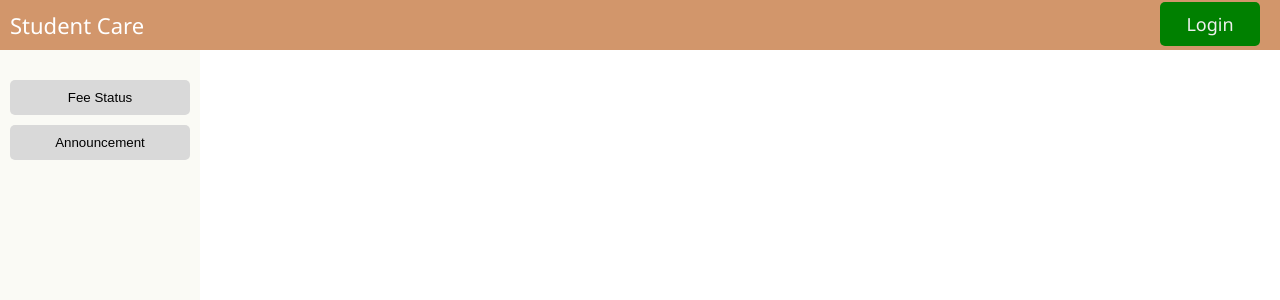
After one commit to bishaldan/FYP_Project, a Django app: page /chatbot_student/ in a window 1280 px wide. The commit adds this page. Shown: the top 300 px of the page. Run offline with Django 5.2, Linux system fonts and the light colour scheme.

Commit message:
some changes of the datasheet

```diff
--- /dev/null
+++ b/development/base/templates/base/chatbot_student.html
@@ -0,0 +1,138 @@
+<!DOCTYPE html>
+<html lang="en">
+<head>
+    <meta charset="UTF-8">
+    <meta name="viewport" content="width=device-width, initial-scale=1.0">
+    <title>Home</title>
+    <style>
+        * {
+            box-sizing: border-box;
+        }
+
+        body {
+            margin: 0;
+            font-family: 'Segoe UI', Tahoma, Geneva, Verdana, sans-serif;
+        }
+
+        .nav {
+            height: 50px;
+            width: 100%;
+            background-color: #D2966B;
+            position: relative;
+        }
+
+        .nav > .nav-header {
+            display: inline;
+        }
+
+        .nav > .nav-header > .nav-title {
+            display: inline-block;
+            font-size: 22px;
+            color: #fff;
+            padding: 10px;
+        }
+
+        .nav > .nav-btn {
+            display: none;
+        }
+
+        .nav > .nav-links {
+            display: inline;
+            float: right;
+            font-size: 18px;
+        }
+
+        .nav > .nav-links > a {
+            display: inline-block;
+            padding: 13px 10px;
+            text-decoration: none;
+            color: #efefef;
+        }
+
+        .nav > .nav-links > a:hover {
+            background-color: rgba(0, 0, 0, 0.3);
+        }
+
+        .nav > #nav-check {
+            display: none;
+        }
+
+        .login-button {
+            display: inline-block;
+            align-items: center;
+            justify-content: center;
+            text-align: center;
+            background-color: green;
+            color: white;
+            text-decoration: none;
+            border-radius: 5px;
+            margin-right: 20px;
+            line-height: 1;
+            margin-top: 2px;
+            width: 100px;
+        }
+
+        .vertical-div {
+            width: 200px;
+            height: 100%;
+            background-color: #FAFAF5;
+            position: fixed;
+            top: 50px;
+            left: 0;
+            padding-top: 20px;
+        }
+
+        .vertical-buttons {
+            display: flex;
+            flex-direction: column;
+            padding: 10px;
+        }
+
+        .vertical-buttons button {
+            margin-bottom: 10px;
+            padding: 10px;
+            width: 100%;
+            background-color: #D9D9D9;
+            border: none;
+            border-radius: 5px;
+            color: black;
+            text-align: center;
+            text-decoration: none;
+            cursor: pointer;
+        }
+
+        .vertical-buttons button:hover {
+            background-color: #C0C0C0;
+        }
+    </style>
+</head>
+<body>
+    <div class="nav">
+        <input type="checkbox" id="nav-check">
+        <div class="nav-header">
+            <div class="nav-title">
+                Student Care
+            </div>
+        </div>
+        <div class="nav-btn">
+            <label for="nav-check">
+                <span></span>
+                <span></span>
+                <span></span>
+            </label>
+        </div>
+
+        <div class="nav-links">
+            <a href="login.html" class="login-button">Login</a>
+        </div>
+    </div>
+
+    <!-- Vertical Div with Buttons -->
+    <div class="vertical-div">
+        <div class="vertical-buttons">
+            <button>Fee Status</button>
+            <button>Announcement</button>
+        </div>
+    </div>
+</body>
+</html>
--- a/development/base/templates/base/home.html
+++ b/development/base/templates/base/home.html
@@ -137,7 +137,7 @@
         </div>
 
         <div class="nav-links">
-            <a href="login.html" class="login-button">Login</a>
+            <a href="main_student.html" class="login-button">Home</a>
         </div>
     </div>
 </body>
--- a/development/base/templates/base/login.html
+++ b/development/base/templates/base/login.html
@@ -72,8 +72,8 @@
             <form method="post">
                 {% csrf_token %}
                 <div class="form-group">
-                    <label for="username">Username:</label>
-                    <input type="text" id="username" name="username" required>
+                    <label for="email">Email:</label>
+                    <input type="email" id="email" name="email" required>
                 </div>
                 <div class="form-group">
                     <label for="password">Password:</label>
--- a/development/base/urls.py
+++ b/development/base/urls.py
@@ -4,5 +4,7 @@ from . import views
 urlpatterns = [
     path('', views.home, name="home"),
     path('room/', views.room, name="room"),
-    path('login.html', views.login_page, name='login_page_html'),
+    path('login/', views.login_page, name='login_page'),
+    path('main_student/', views.main_student, name='main_student'),
+    path('chatbot_student/', views.chatbot_student, name='chatbot_student'),
 ]
--- a/development/base/views.py
+++ b/development/base/views.py
@@ -1,11 +1,46 @@
-from django.shortcuts import render,  redirect
-from django.contrib.auth import authenticate, login, logout
+# from django.shortcuts import render,  redirect
+# from django.contrib.auth import authenticate, login, logout
+# from django.contrib import messages
+# from .models import Student  # Import your Student model
+# # Create your views here.
+
+
+# def home(request):
+#     return render(request,  'base/home.html')
+
+
+# def room(request):
+#     return render(request, 'base/room.html')
+
+
+# def login_page(request):
+#     return render(request, 'base/login.html')
+
+
+# def main_student(request):
+#     if request.method == "POST":
+#         email = request.POST["email"]  # Updated from "username" to "email"
+#         password = request.POST["password"]
+#         # Updated from "username" to "email"
+#         user = authenticate(request, email=email, password=password)
+#         if user is not None:
+#             login(request, user)
+#             return redirect('base/main_student.html')
+#         else:
+#             messages.error(
+#                 request, "Invalid email or password. Please try again.")
+#             return redirect('base/login.html')
+#     else:
+#         return render(request, 'base/main_student.html')
+
+from django.shortcuts import render, redirect
+from django.contrib.auth import authenticate, login
 from django.contrib import messages
-# Create your views here.
+from .models import Student  # Import your Student model
 
 
 def home(request):
-    return render(request,  'base/home.html')
+    return render(request, 'base/home.html')
 
 
 def room(request):
@@ -13,4 +48,24 @@ def room(request):
 
 
 def login_page(request):
-    return render(request, 'base/login.html')
+    if request.method == "POST":
+        email = request.POST.get("email")
+        password = request.POST.get("password")
+        user = authenticate(request, email=email, password=password)
+        if user is not None:
+            login(request, user)
+            return redirect('base/main_student.html')
+        else:
+            messages.error(
+                request, "Invalid email or password. Please try again.")
+            return redirect('login_page')
+    else:
+        return render(request, 'base/login.html')
+
+
+def main_student(request):
+    return render(request, 'base/main_student.html')
+
+
+def chatbot_student(request):
+    return render(request, 'base/chatbot_student.html')
```
Also changed, not shown: backend/intents.json (+57 -14 lines), development/base/templates/base/main_student.html (added, +134 -0 lines), 1 other file.
